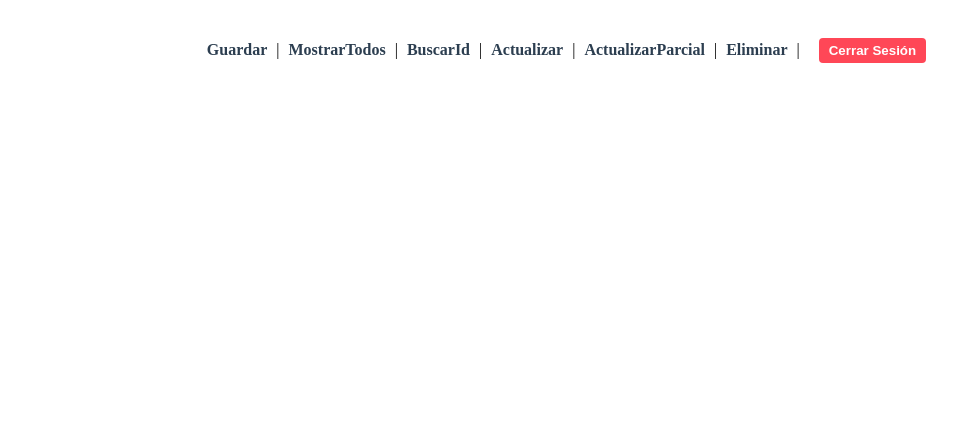
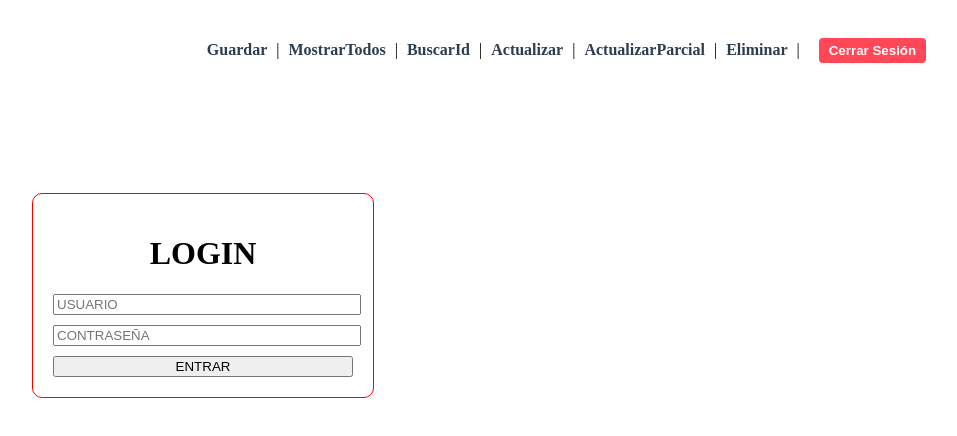
Before and after one commit to KevinCruzBasantes/PW_U4_P9_KC, a Vue app: page /login in a window 1280 px wide. Shown: the top 436 px of the page, without its empty margins (76-1033 px from the left). Built offline with nearby package versions, Linux system fonts and the light colour scheme.

Commit message:
Taller 37 Login

```diff
--- a/src/clients/AuthClient.js
+++ b/src/clients/AuthClient.js
@@ -2,46 +2,57 @@ import axios from "axios";
 
 const URL_AUTH = "http://localhost:8082/auth/token";
 
-const obtenerToken = async () => {
-    // recuperar un token
+
+const obtenerToken = async (user, pass) => {
+    // recuperar un token existente del localStorage
     const tokenGuardado = localStorage.getItem("token_auth");
 
-    // si ya existe, lo retornamos
+    // si existe lo retornamos
     if (tokenGuardado) {
         console.log("Reutilizando token del localStorage");
         return tokenGuardado;
     }
 
-    // si no existe pedir token
     try {
-        console.log("Solicitando nuevo token al servidor");
+        console.log("Solicitando nuevo token al servidor...");
         const response = await axios.get(URL_AUTH, {
             params: {
-                username: 'admin',
-                password: '123'
+                username: user, // usamos las credenciales
+                password: pass
             }
         });
 
+        // Extraemos el token
         const nuevoToken = response.data.accessToken;
 
-        // guardamos para tener persistencia
-        localStorage.setItem("token_auth", nuevoToken);
+        if (nuevoToken) {
+            // Guardamos el token para futuras peticiones
+            localStorage.setItem("token_auth", nuevoToken);
+            // marcamos como autenticado para el Guardian del Router
+            localStorage.setItem("estaAutenticado", "true");
 
-        return nuevoToken;
+            return nuevoToken;
+        }
+
+        return null;
+
     } catch (error) {
         console.error("Error en la petición de autenticación:", error);
+        // Borramos cualquier rastro si la petición falla
+        localStorage.removeItem("token_auth");
+        localStorage.removeItem("estaAutenticado");
         throw error;
     }
 };
 
-export const obtenerTokenFacade = async () => {
-    return await obtenerToken();
+
+export const obtenerTokenFacade = async (user = 'admin', pass = '123') => {
+    return await obtenerToken(user, pass);
 };
 
+
 export const cerrarSesionFacade = () => {
-    // Borramos el token específico
     localStorage.removeItem("token_auth");
-    console.log("Sesión cerrada: Token eliminado");
-
-
+    localStorage.removeItem("estaAutenticado");
+    console.log("Sesión cerrada: Datos eliminados");
 };
--- /dev/null
+++ b/src/components/LoginComponent.vue
@@ -0,0 +1,64 @@
+<template>
+    <div class="login">
+        <h1>LOGIN</h1>
+        <input v-model="usuario" type="text" placeholder="USUARIO">
+        <input v-model="password" type="password" placeholder="CONTRASEÑA">
+        <button @click="login">ENTRAR</button>
+    </div>
+</template>
+
+<script>
+import { obtenerTokenFacade } from "../clients/AuthClient.js";
+
+export default {
+    data() {
+        return {
+            usuario: "",
+            password: "",
+        }
+    },
+    methods: {
+        async login() {
+            try {
+                // llamar al metodo de authclient
+                const token = await obtenerTokenFacade();
+
+                if (token) {
+                    // bandera para el guardian
+                    localStorage.setItem("estaAutenticado", "true");
+                    console.log("Login exitoso");
+
+                    // Redirigir a una página protegida tras loguearse
+                    this.$router.push({ name: 'mostrarTodo' });
+                }
+            } catch (error) {
+                console.error("Error Autenticacion:", error);
+                alert("Credenciales incorrectas o error de servidor");
+            }
+        }
+    }
+}
+</script>
+
+<style scoped>
+
+.login{
+    width: 300px;
+    margin: 100px;
+    padding: 20px;
+    border: 1px solid red;
+    border-radius: 10px;
+    text-align: center;
+}
+input{
+    width: 100%;
+    margin-bottom: 10px;
+
+}
+button{
+    width: 100%;
+    cursor: pointer;
+
+}
+
+</style>
--- a/src/router/index.js
+++ b/src/router/index.js
@@ -1,9 +1,14 @@
 import { createRouter, createWebHistory } from 'vue-router'
-
+import LoginView from "../views/LoginView.vue"
 const routes = [
   {
     path: '/',
     redirect: '/mostrarTodo'
+  },
+  {
+    path: '/login',
+    name: 'login',
+    component: LoginView
   },
   {
     path: '/guardar',
@@ -71,15 +76,24 @@ const router = createRouter({
 //configuracion del guardian, to a donde quiero acceder,
 // from de que pagina vengo,
 // next permite decir si le permito ir a la pagina o redireccionar
-router.beforeEach((to, from, next)=>{
-  if(to.meta.requiereAutorizacion){
-    //le envio a una pagina de login
-    console.log("Redirigiendo al login")
-  }else{
-    //le dejo pasar sin autenticacion
-    console.log("Pase libre")
-    next()
+router.beforeEach((to, from, next) => {
+  const estaAutenticado = localStorage.getItem("estaAutenticado") === "true";
+
+  if (to.meta.requiereAutorizacion) {
+    if (estaAutenticado) {
+      next();
+    } else {
+      console.log("Acceso denegado: Redirigiendo al login");
+      next({ name: 'login' });
+    }
+  } else {
+    if (to.name === 'login' && estaAutenticado) {
+      next({ name: 'mostrarTodo' });
+    } else {
+      console.log("Pase libre a:", to.path);
+      next();
+    }
   }
-})
+});
 
 export default router
--- /dev/null
+++ b/src/views/LoginView.vue
@@ -0,0 +1,16 @@
+<template>
+  <div>
+    <LoginComponent/>
+  </div>
+</template>
+
+<script>
+import LoginComponent from "../components/LoginComponent.vue"
+
+export default {
+    // Change "methods" to "components"
+    components: {
+        LoginComponent
+    }
+}
+</script>
```
